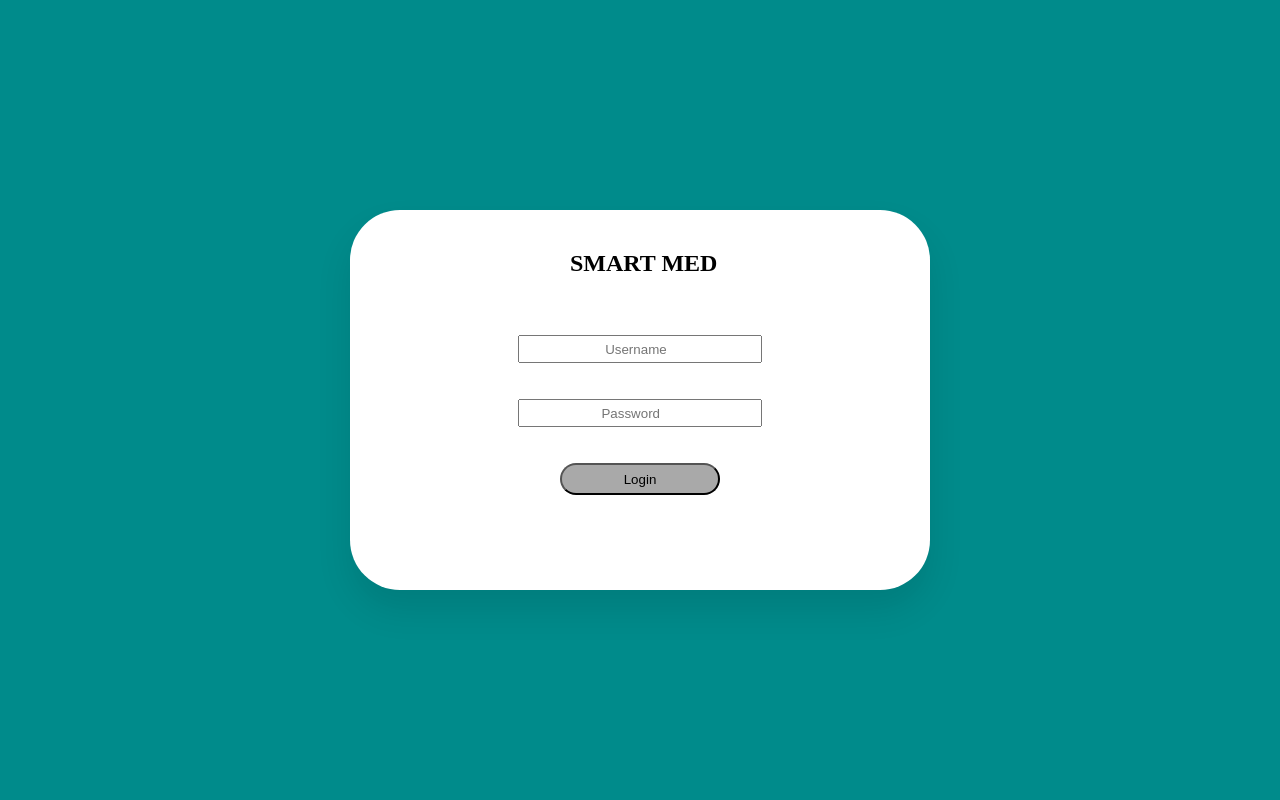
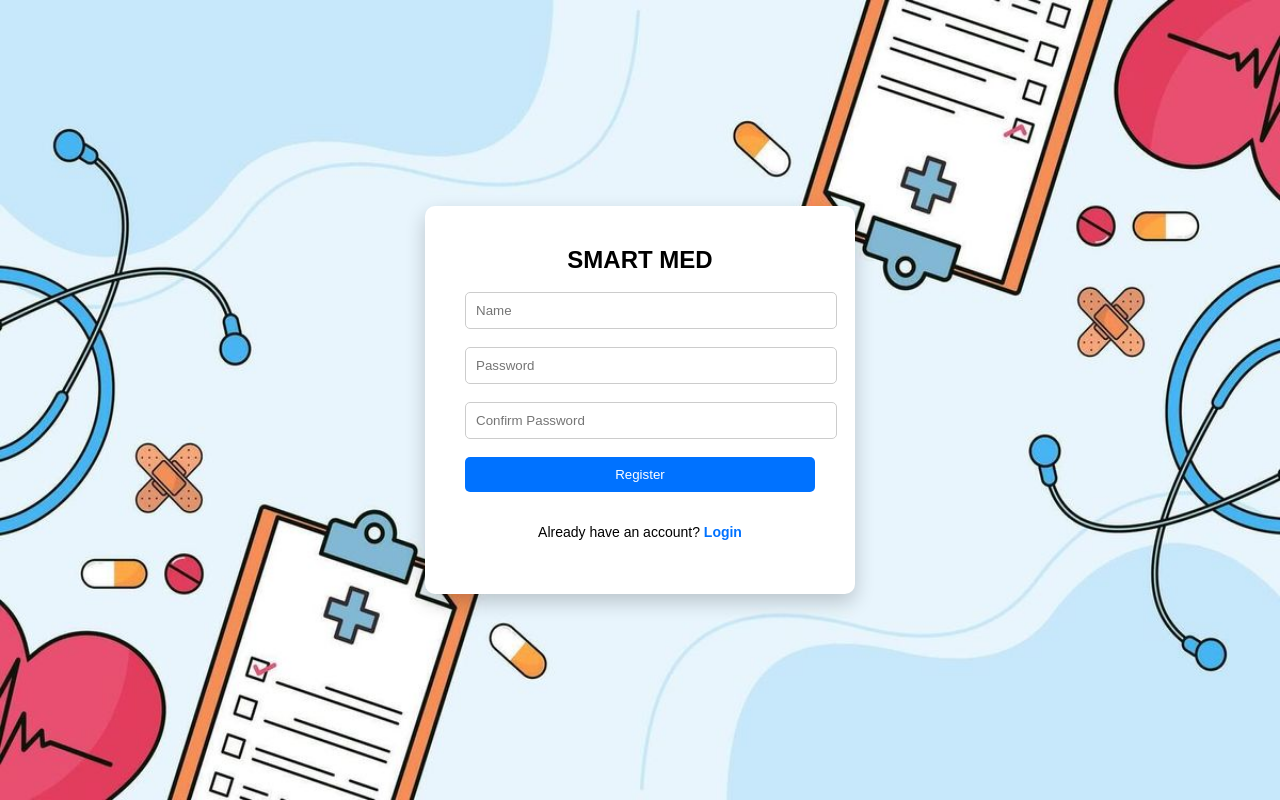
Before and after one commit to athulyagireesh/SMARTMED_ECOM_PROJECT, a Django app: page / in a window 1280 px wide. Run offline with Django 5.2, Linux system fonts and the light colour scheme.

Commit message:
register

```diff
--- a/Medicine/Medicine/urls.py
+++ b/Medicine/Medicine/urls.py
@@ -21,7 +21,8 @@ from app import views
 urlpatterns = [
 
     path('admin/', admin.site.urls),
-    path('', views.login_view, name='login'),
+    path('', views.register_view, name='register'),
+    path('login/', views.login_view, name='login'),
     path('logout/', views.logout_view, name='logout'),
 
 ]
--- a/Medicine/Templates/login.html
+++ b/Medicine/Templates/login.html
@@ -4,7 +4,7 @@
     {% load static %}
     <meta charset="UTF-8">
     <meta name="viewport" content="width=device-width, initial-scale=1.0">
-    <title>Document</title>
+    <title>SMART MED</title>
     <link rel="stylesheet" href="{% static 'css/login.css' %}">
 </head>
 <body>
--- /dev/null
+++ b/Medicine/Templates/register.html
@@ -0,0 +1,41 @@
+<!DOCTYPE html>
+<html lang="en">
+<head>
+    {% load static %}
+    <meta charset="UTF-8">
+    <meta name="viewport" content="width=device-width, initial-scale=1.0">
+    <title>SMART MED - Register</title>
+    <link rel="stylesheet" href="{% static 'css/register.css' %}">
+</head>
+<body>
+
+<div class="first">
+    <form action="" method="post">
+        {% csrf_token %}
+
+        <div class="inp-bg">
+            <h2>SMART MED</h2><br>
+
+            <div class="input">
+                <input type="text" name="name" placeholder="Name"><br><br>
+                <input type="password" name="password" placeholder="Password"><br><br>
+                <input type="password" name="confirm_password" placeholder="Confirm Password"><br><br>
+
+                <div class="login">
+                    <input type="submit" value="Register">
+                </div>
+
+                <br>
+                <div class="register-link">
+                    <p>Already have an account?
+                        <a href="{% url 'login' %}">Login</a>
+                    </p>
+                </div>
+
+            </div>
+        </div>
+    </form>
+</div>
+
+</body>
+</html>
--- a/Medicine/app/views.py
+++ b/Medicine/app/views.py
@@ -8,6 +8,22 @@ from django.contrib.auth import authenticate, login, logout
 from django.contrib.auth.models import User
 from .models import Medicine
 from django.contrib.auth.decorators import login_required
+
+
+
+def register_view(request):
+    if request.method == "POST":
+        name = request.POST['name']
+        password = request.POST['password']
+        confirm_password = request.POST['confirm_password']
+        User.objects.create_user(username=name, password=password)
+
+        return redirect('login')
+
+    return render(request, 'register.html')
+
+
+
 
 
 def login_view(request):
--- a/Medicine/static/css/login.css
+++ b/Medicine/static/css/login.css
@@ -11,6 +11,9 @@
     display: flex;
     justify-content: center;
     align-items: center;
+    /* background-image: url(../images/image.jpg); */
+    background-image: url(../images/2.jpg);
+    background-repeat:round;
 }
 
 
--- /dev/null
+++ b/Medicine/static/css/register.css
@@ -0,0 +1,69 @@
+body {
+    margin: 0;
+    padding: 0;
+    font-family: Arial, sans-serif;
+    background-image: url(../images/1.jpg);
+    background-repeat: round;
+}
+
+.first {
+    height: 100vh;
+    display: flex;
+    justify-content: center;
+    align-items: center;
+}
+
+.inp-bg {
+    background-color:white;
+    padding: 40px;
+    border-radius: 10px;
+    width: 350px;
+    text-align: center;
+    box-shadow: 0 8px 20px rgba(0,0,0,0.2);
+}
+
+.inp-bg h2 {
+    margin: 0;
+}
+
+.input input[type="text"],
+.input input[type="password"] {
+    width: 100%;
+    padding: 10px;
+    border-radius: 5px;
+    border: 1px solid #ccc;
+}
+
+.input input:focus {
+    outline: none;
+    border-color: #0072ff;
+}
+
+.login input[type="submit"] {
+    width: 100%;
+    padding: 10px;
+    background-color: #0072ff;
+    border: none;
+    color: white;
+    border-radius: 5px;
+    cursor: pointer;
+    transition: 0.3s;
+}
+
+.login input[type="submit"]:hover {
+    background-color: #0056cc;
+}
+
+.register-link {
+    font-size: 14px;
+}
+
+.register-link a {
+    text-decoration: none;
+    color: #0072ff;
+    font-weight: bold;
+}
+
+.register-link a:hover {
+    text-decoration: underline;
+}
```
Also changed, not shown: Medicine/app/migrations/0003_delete_task.py (added), Medicine/db.sqlite3, Medicine/static/images/1.jpg (added), Medicine/static/images/2.jpg (added), Medicine/static/images/image.jpg (added).
